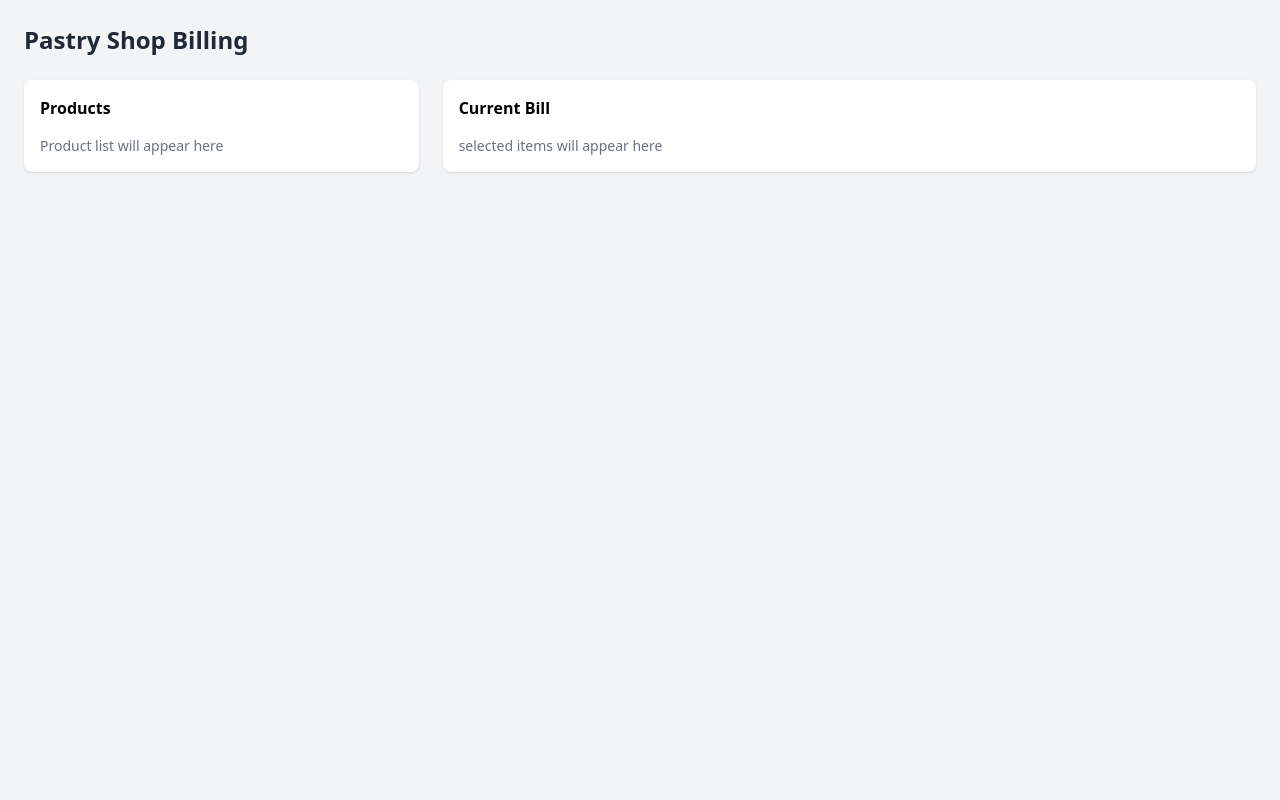
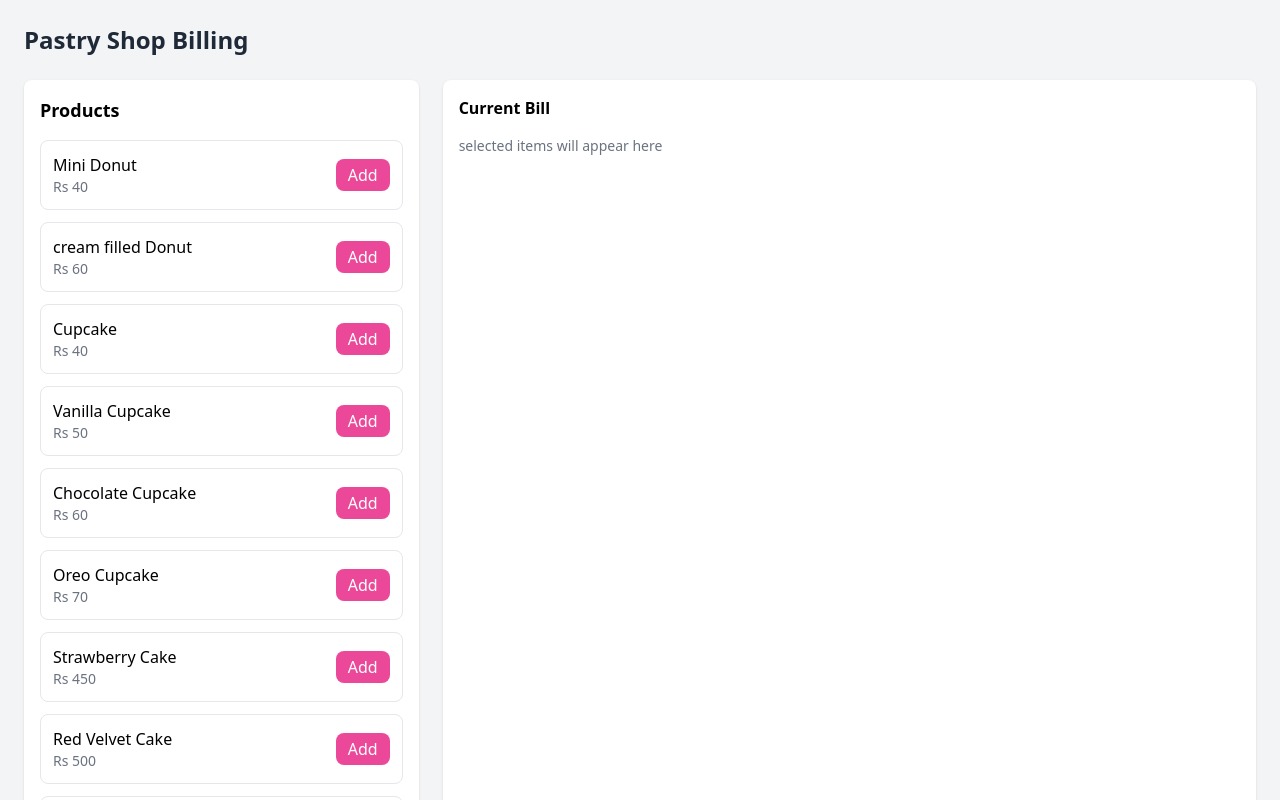
Before and after one commit to shipalibhandary/PasBil, a React app in the folder frontend/: page / in a window 1280 px wide. Both pictures are taken after a click on the button "Login". Shown: the top 800 px of the page. Built offline with nearby package versions, Linux system fonts and the light colour scheme; the HTML template or start-up script is replaced by a standard one.

Commit message:
adding pastry items

```diff
--- a/frontend/src/pages/Billing.jsx
+++ b/frontend/src/pages/Billing.jsx
@@ -1,11 +1,45 @@
 function Billing() {
+    const products=[
+        {id:1,name:"Mini Donut",price:40,unit:"piece"},
+        {id:2,name:"cream filled Donut",price:60,unit:"piece"},
+
+        {id:3,name:"Cupcake",price:40,unit:"piece"},
+        {id:4,name:"Vanilla Cupcake",price:50,unit:"piece"},
+        {id:5,name:"Chocolate Cupcake",price:60,unit:"piece"},
+        {id:6,name:"Oreo Cupcake",price:70,unit:"piece"},
+
+        {id:7,name:"Strawberry Cake",price:450,unit:"kg"},
+        {id:8,name:"Red Velvet Cake",price:500,unit:"kg"},
+        {id:9,name:"Fruit overload cake",price:500,unit:"kg"},
+        {id:10,name:"Chocolate Cake",price:450,unit:"kg"},
+        {id:11,name:"Black Forest Cake",price:500,unit:"kg"},
+        {id:12,name:"Butterscotch Cake",price:400,unit:"kg"},
+        {id:13,name:"White Forest Cake",price:450,unit:"kg"},
+
+
+    ];
+
     return (
         <div className="min-h-screen bg-gray-100 p-6">
             <h1 className="text-2xl font-bold text-gray-800 mb-6">Pastry Shop Billing</h1>
             <div className="grid grid-cols-3 gap-6">
+
+                {/* Product List */}
                 <div className="bg-white rounded-lg shadow p-4">
-                    <h2 className="font-semibold mb-4">Products</h2>
-                    <p className="text-sm text-gray-500">Product list will appear here</p>
+                    <h2 className="font-semibold text-lg mb-4">Products</h2>
+
+                    <div className="space-y-3">
+                        {products.map((product) => (
+                            <div key={product.id} className="flex justify-between items-center border rounded-lg p-3">
+                                <div>
+                                    <h3 className="font-medium">{product.name}</h3>
+                                    <p className="text-sm text-gray-500">Rs {product.price}</p>
+                                </div>
+
+                                <button className="bg-pink-500 text-white px-3 py-1 rounded-lg hover:bg-pink-600 tr">Add</button>
+                            </div>
+                        ))}
+                    </div>
                 </div>
 
                 <div className="bg-white rounded-lg shadow p-4 col-span-2">
```
